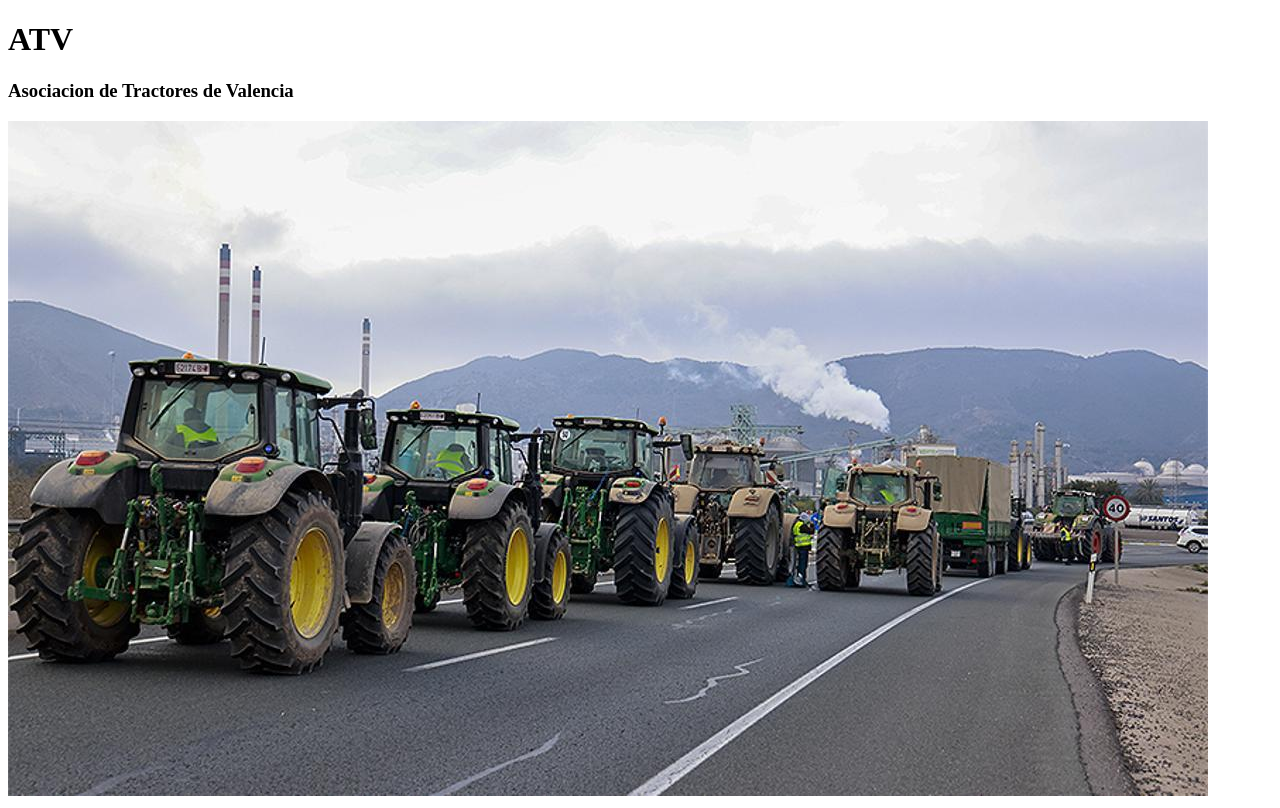
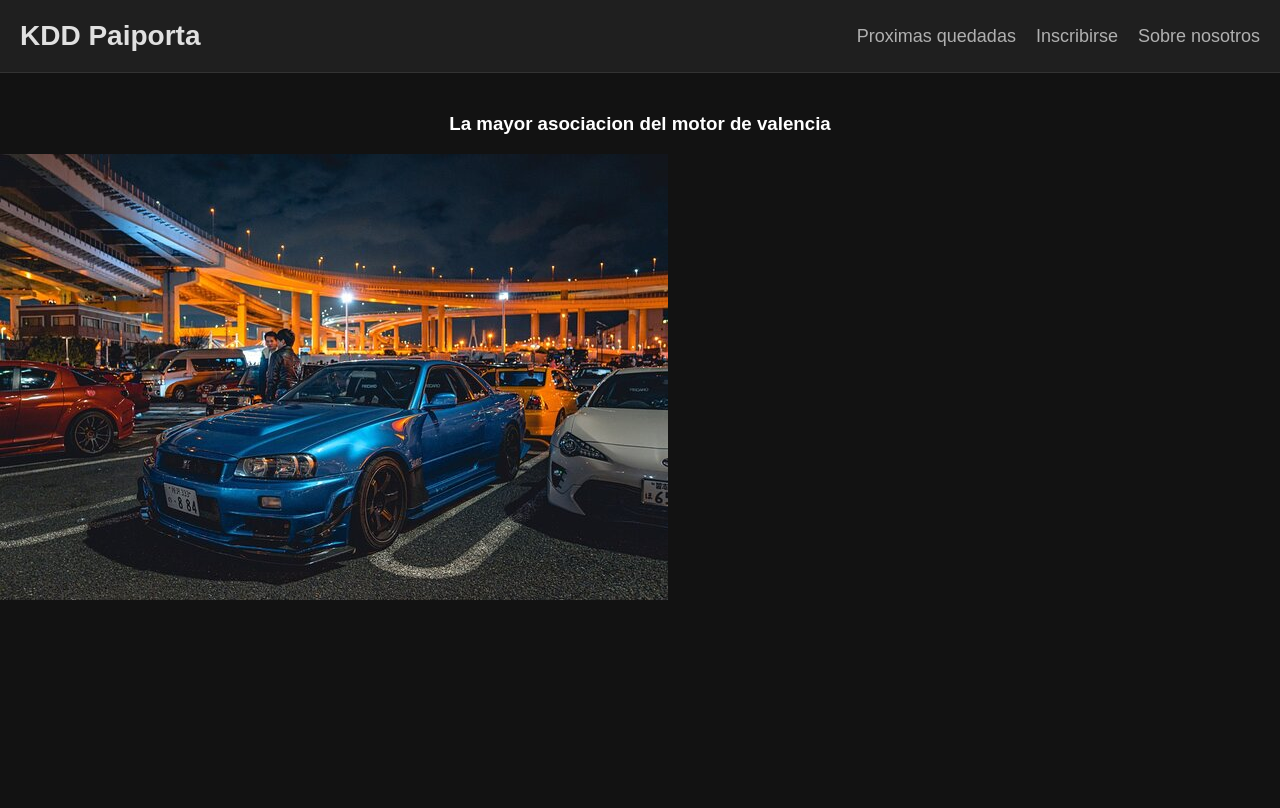
Before and after one commit to alvaro05p/DIW, a plain HTML site: page index.html in a window 1280 px wide. Drawn offline with Linux system fonts and the light colour scheme.

Commit message:
cambio a coches

```diff
--- a/index.html
+++ b/index.html
@@ -3,11 +3,28 @@
 <head>
     <meta charset="UTF-8">
     <meta name="viewport" content="width=device-width, initial-scale=1.0">
-    <title></title>
+    <title>KDD Paiporta</title>
+    <link rel="icon" href="logo.png" type="logo.png">
+
+    <link rel="stylesheet" href="style.css">
+
 </head>
 <body>
-    <h1>ATV</h1>
-    <h3>Asociacion de Tractores de Valencia</h3>
-    <img src="quedada1.jpg" alt="Tractores">
+    <div class="header">
+        <h1>KDD Paiporta</h1>
+        <ul>
+            <li>Proximas quedadas</li>
+            <li>Inscribirse</li>
+            <li>Sobre nosotros</li>
+        </ul>
+    </div>
+    <h3>La mayor asociacion del motor de valencia</h3>
+    <div class="image-container">
+        <img src="kdd.jpg" alt="JDK">
+        <div class="overlay">
+            <div class="text">Ver galeria</div>
+        </div>
+    </div>
+
 </body>
 </html>
--- a/style.css
+++ b/style.css
@@ -0,0 +1,94 @@
+/* General settings for dark mode */
+body {
+    background-color: #121212; /* Fondo oscuro */
+    color: #e0e0e0; /* Texto claro */
+    font-family: Arial, sans-serif;
+    margin: 0;
+    padding: 0;
+}
+
+/* Estilos para la cabecera */
+.header {
+    background-color: #1f1f1f; /* Fondo ligeramente más claro para destacar la cabecera */
+    padding: 20px;
+    display: flex;
+    justify-content: space-between;
+    align-items: center;
+    border-bottom: 1px solid #333; /* Línea sutil en la parte inferior de la cabecera */
+}
+
+.header h1 {
+    color: #e0e0e0; /* Color del texto de la cabecera */
+    margin: 0;
+    font-size: 28px;
+}
+
+.header ul {
+    list-style-type: none; /* Eliminar los puntos de la lista */
+    margin: 0;
+    padding: 0;
+    display: flex;
+    gap: 20px; /* Espacio entre los elementos del menú */
+}
+
+.header ul li {
+    font-size: 18px;
+    color: #b0b0b0; /* Color gris claro para los elementos del menú */
+    cursor: pointer; /* Añade un cursor de mano en hover */
+}
+
+.header ul li:hover {
+    color: #ffffff; /* Cambia el color al pasar el ratón por encima */
+}
+
+/* Estilo para el subtítulo */
+h3 {
+    text-align: center;
+    margin-top: 40px;
+    color: #ffffff; /* Texto en blanco */
+}
+
+/* Estilo para el contenedor de la imagen */
+.image-container {
+    position: relative;
+    display: inline-block; /* Permite que la imagen y el overlay se ajusten al tamaño de la imagen */
+
+}
+
+/* Estilo para la imagen */
+.image-container img {
+    display: block;
+    max-width: 100%; /* Para hacer la imagen responsiva */
+    height: auto;
+    transition: opacity 0.3s ease; /* Transición suave para el efecto de oscurecimiento */
+}
+
+/* Estilo para el overlay */
+.overlay {
+    position: absolute;
+    top: 0;
+    left: 0;
+    width: 100%;
+    height: 100%;
+    background: rgba(0, 0, 0, 0.5); /* Fondo oscuro semi-transparente */
+    opacity: 0;
+    display: flex;
+    justify-content: center;
+    align-items: center;
+    transition: opacity 0.3s ease; /* Transición suave para el efecto de aparición */
+}
+
+/* Estilo para el texto en el overlay */
+.overlay .text {
+    color: #ffffff; /* Texto en blanco */
+    font-size: 24px;
+}
+
+/* Efecto hover: oscurece la imagen y muestra el overlay */
+.image-container:hover img {
+    opacity: 0.7; /* Imagen se oscurece al pasar el ratón por encima */
+}
+
+.image-container:hover .overlay {
+    opacity: 1; /* Muestra el overlay al pasar el ratón por encima */
+}
```
Also changed, not shown: kdd.jpg (added), logo.png (added), quedada1.jpg (deleted), scripts.js (deleted).
